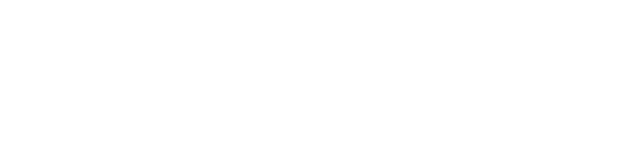
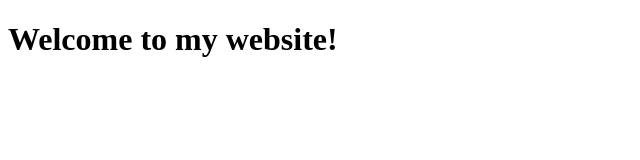
Before and after one commit to NewbiePazzion/newbiepazzion.github.io, a plain HTML site: page index.html in a window 1280 px wide. Shown: the whole page, without its empty margins (0-640 px from the left). Drawn offline with Linux system fonts and the light colour scheme.

Commit message:
feat: add body

```diff
--- a/index.html
+++ b/index.html
@@ -3,4 +3,10 @@
   <head>
 	  <title>Not a new tab</title>
   </head>
+
+  <body>
+	  <header>
+		  <h1>Welcome to my website!</h1>
+	  </header>
+	</body>
 </html>
```
